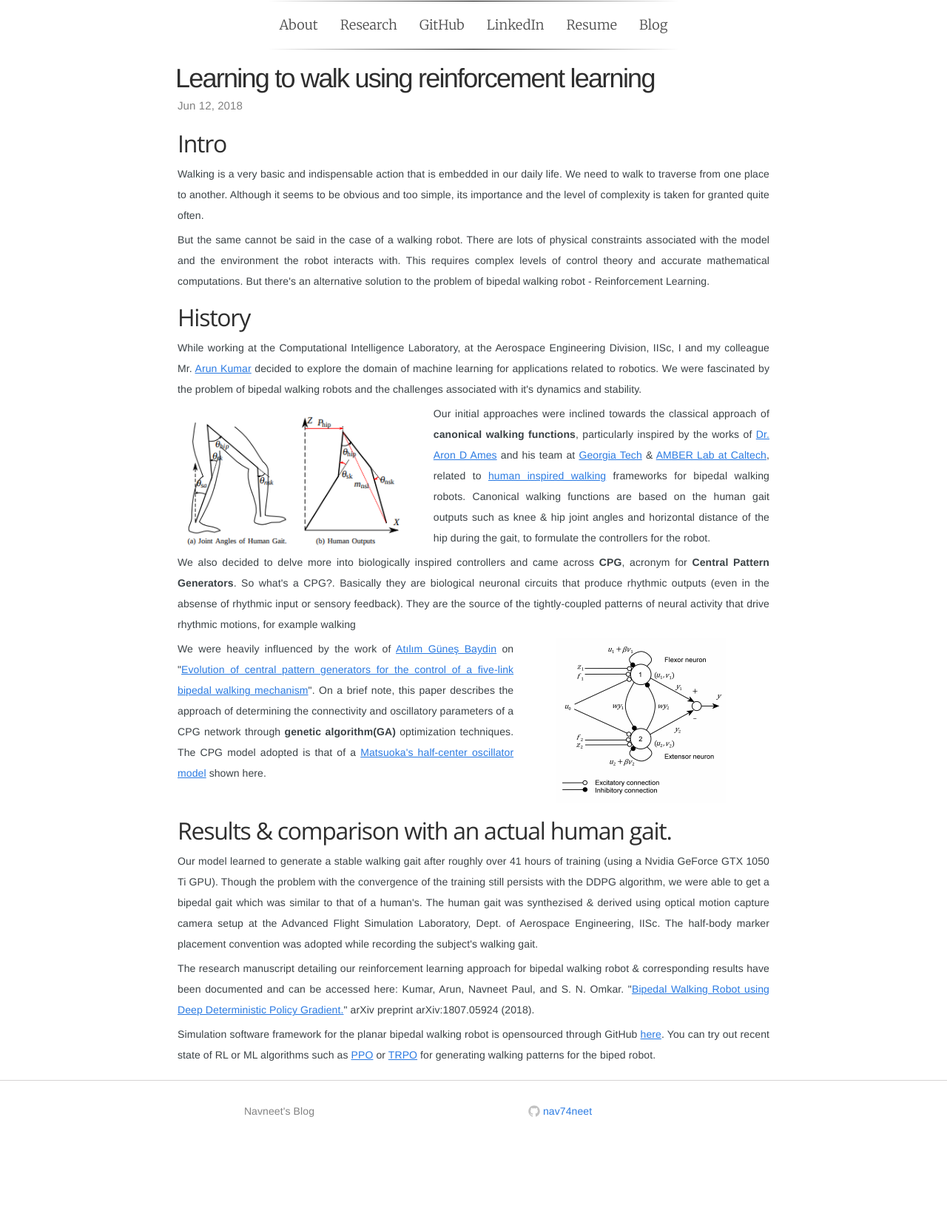
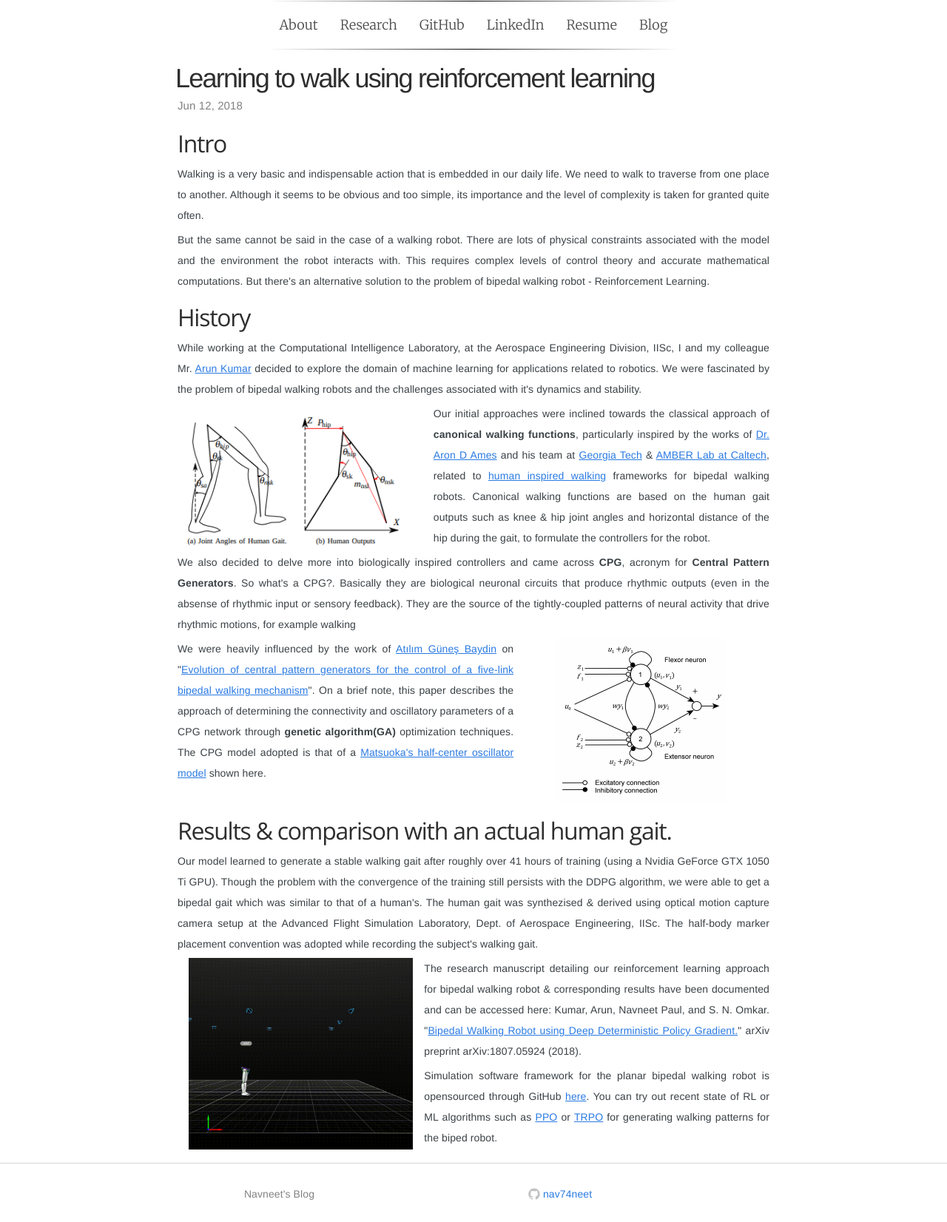
Before and after one commit to navuboy/navuboy.github.io, a Jekyll site: the page built from _posts/2018-06-12-ddpg.md, in a window 1280 px wide. Shown: the whole page at 74% size. Built offline with Jekyll 4.4.1, drawn with Linux system fonts in a browser that asks for light colours; some web fonts are replaced; before the commit the page ends 1540 px from its top, so only the background shows below that.

Commit message:
Updated post

```diff
--- a/_posts/2018-06-12-ddpg.md
+++ b/_posts/2018-06-12-ddpg.md
@@ -40,6 +40,9 @@ tags: reinforcement learning, ddpg, bipedal walking,
 ## Results & comparison with an actual human gait.
 
 <p style="text-align:justify"> Our model learned to generate a stable walking gait after roughly over 41 hours of training (using a Nvidia GeForce GTX 1050 Ti GPU). Though the problem with the convergence of the training still persists with the DDPG algorithm, we were able to get a bipedal gait which was similar to that of a human's. The human gait was synthezised & derived using optical motion capture camera setup at the Advanced Flight Simulation Laboratory, Dept. of Aerospace Engineering, IISc. The half-body marker placement convention was adopted while recording the subject's walking gait.</p>
+<div class="col-md-5">
+      <img class="rimg" src="{{ site.github.url }}/media/blog/motive.gif"/>
+</div>
 
 <p style="text-align:justify"> The research manuscript detailing our reinforcement learning approach for bipedal walking robot & corresponding results have been documented and can be accessed here: Kumar, Arun, Navneet Paul, and S. N. Omkar. "<a href="https://arxiv.org/abs/1807.05924" class="md-link">Bipedal Walking Robot using Deep Deterministic Policy Gradient.</a>" arXiv preprint arXiv:1807.05924 (2018).</p>
 
```
